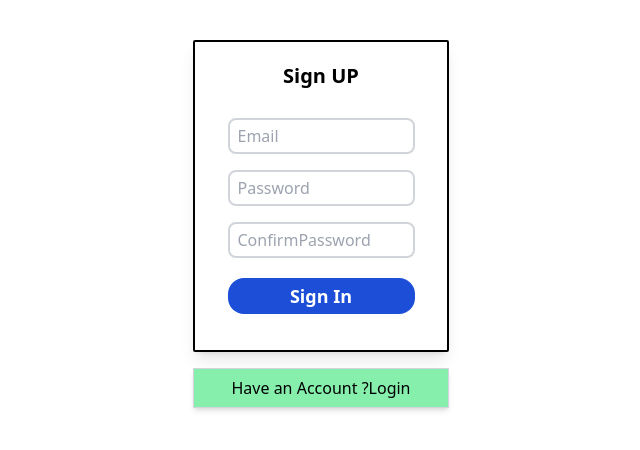
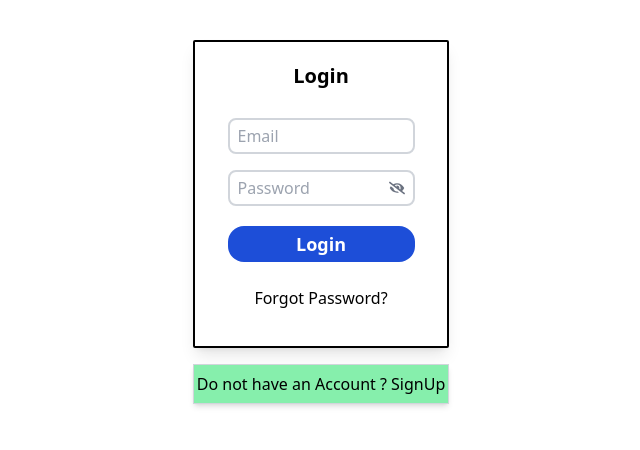
Before and after one commit to Kuldeep2804Yadav/ExpanseTracker-React, a React (Create React App) app: page / in a window 1280 px wide. Both pictures are taken after a click on the button "Login". Shown: the top 450 px of the page, without its empty margins (319-959 px from the left). Built offline with nearby package versions, Linux system fonts and the light colour scheme.

Commit message:
addedd a Login Page and Login functionality

```diff
--- a/package.json
+++ b/package.json
@@ -9,6 +9,9 @@
     "axios": "^1.7.3",
     "react": "^18.3.1",
     "react-dom": "^18.3.1",
+    "react-icons": "^5.2.1",
+    "react-router": "^6.26.0",
+    "react-router-dom": "^6.26.0",
     "react-scripts": "5.0.1",
     "web-vitals": "^2.1.4"
   },
--- a/src/App.js
+++ b/src/App.js
@@ -1,10 +1,17 @@
 import AuthPage from "./components/Authentication/AuthPage";
+import { Route, Routes } from "react-router";
+import Home from "./components/Home/Home";
 
 function App() {
   return (
     <div >
+      <Routes>
+        <Route path="/" element= <AuthPage/> />
+        <Route path="/home" element=<Home/>/>
 
-      <AuthPage/>
+
+      </Routes>
+
     </div>
   );
 }
--- a/src/components/Authentication/AuthPage.js
+++ b/src/components/Authentication/AuthPage.js
@@ -1,12 +1,29 @@
 import React, { useState } from "react";
 import InputAuth from "./InputAuth";
+import { useNavigate } from "react-router";
+
 
 const AuthPage = () => {
+  const [login, setLoggedIn] = useState(false);
+  const [error, setError] = useState();
+  const naviagte= useNavigate();
+
+
   const loginHandler = async (formData) => {
+    let url;
+    if (login) {
+      url =
+        "https://identitytoolkit.googleapis.com/v1/accounts:signInWithPassword?key=AIzaSyAALviDexVj08E56WEoeWX2oCtKXno-d1k";
+    } else {
+      if (formData.password != formData.confirmPassword) {
+        alert("Password And Confirm Password Should Be Same");
+      } else {
+        url =
+          "https://identitytoolkit.googleapis.com/v1/accounts:signUp?key=AIzaSyAALviDexVj08E56WEoeWX2oCtKXno-d1k";
+      }
+    }
     try {
-      const response = await fetch(
-        "https://identitytoolkit.googleapis.com/v1/accounts:signUp?key=AIzaSyAALviDexVj08E56WEoeWX2oCtKXno-d1k",
-        {
+      const response = await fetch(url, {
         method: "POST",
         body: JSON.stringify({
           email: formData.email,
@@ -16,29 +33,56 @@ const AuthPage = () => {
         headers: {
           "Content-Type": "application/json",
         },
-        }
-      );
+      });
       if (!response.ok) {
         throw new Error("wrong");
       } else {
         alert("suceessfully login");
+        setLoggedIn(true);
       }
-      console.log(response.json());
+      if(login){
+        naviagte('/home', {replace: true})
+      }
     } catch (error) {
       console.log(error.message);
+      setError(error.message);
     }
   };
 
   return (
-    <div className="m mt-10">
+    <div className=" mt-10 ">
       <div className=" h-1/2 w-1/5 border border-2 border-black shadow-lg rounded-sm m-auto p-3">
         <h1 className="text-center text-black my-2 font-bold text-xl">
-          Sign UP
+          {login ? "Login" : "SignUp"}
         </h1>
-        <InputAuth loginHandler={loginHandler} />
+        <InputAuth loginHandler={loginHandler} login={login} />
       </div>
       <div className=" mt-4 h-10 w-1/5 border border-gray-300 bg-green-300 m-auto flex items-center justify-center shadow-md">
-        <span>Have an Account ?</span> <button>Login</button>
+        <div>
+          {!login ? (
+            <div>
+              <span>Have an Account ?</span>
+              <button
+                onClick={() => {
+                  setLoggedIn(true);
+                }}
+              >
+                Login
+              </button>
+            </div>
+          ) : (
+            <div>
+              <span> Do not have an Account ? </span>
+              <button
+                onClick={() => {
+                  setLoggedIn(false);
+                }}
+              >
+                SignUp
+              </button>
+            </div>
+          )}
+        </div>
       </div>
     </div>
   );
--- a/src/components/Authentication/InputAuth.js
+++ b/src/components/Authentication/InputAuth.js
@@ -1,30 +1,34 @@
 import React from "react";
 import { useState } from "react";
+import { FaEye, FaEyeSlash } from "react-icons/fa";
 
 const InputAuth = (props) => {
+  const [passwordVisible, setPasswordVisible] = useState(false);
   const [formData, setFormData] = useState({
     email: "",
     password: "",
     confirmPassword: "",
   });
+
   const changeHandler = (e) => {
     const { name, value } = e.target;
     setFormData({ ...formData, [name]: value });
   };
+
   const formSubmitHandler = (event) => {
     event.preventDefault();
-
-    if (formData.password === formData.confirmPassword) {
     props.loginHandler(formData);
     setFormData({
       email: "",
       password: "",
       confirmPassword: "",
     });
-    } else {
-      alert("Password And Confirm Password Should Be Same");
-    }
   };
+
+  const togglePasswordVisibility = () => {
+    setPasswordVisible(!passwordVisible);
+  };
+
   return (
     <form onSubmit={formSubmitHandler} className="p-3 text-center">
       <div>
@@ -35,36 +39,45 @@ const InputAuth = (props) => {
           value={formData.email}
           required
           placeholder="Email"
-          className=" h-9 w-11/12 p-2 my-2 border border-gray-300 border-2 rounded-lg"
+          className="h-9 w-11/12 p-2 my-2 border border-gray-300 border-2 rounded-lg"
         />
-
+        <div className="relative h-9 w-11/12 p-2 my-2 border border-gray-300 border-2 rounded-lg mx-auto flex items-center">
           <input
-          type="password"
+            type={passwordVisible ? "text" : "password"}
             onChange={changeHandler}
             name="password"
             value={formData.password}
             required
             placeholder="Password"
-          className=" h-9 w-11/12 p-2 my-2 border border-gray-300 border-2 rounded-lg"
+            className="w-full border-none outline-none"
           />
-
+          <button
+            type="button"
+            onClick={togglePasswordVisibility}
+            className="absolute right-2 top-1/2 transform -translate-y-1/2 text-gray-500"
+          >
+            {passwordVisible ? <FaEye /> : <FaEyeSlash />}
+          </button>
+        </div>
+        {!props.login && (
           <input
             type="password"
             onChange={changeHandler}
             name="confirmPassword"
             value={formData.confirmPassword}
             required
-          placeholder="ConfirmPassword"
-          className=" h-9  w-11/12 p-2 my-2 border border-gray-300 border-2 rounded-lg"
+            placeholder="Confirm Password"
+            className="h-9 w-11/12 p-2 my-2 border border-gray-300 border-2 rounded-lg"
           />
+        )}
       </div>
-
       <button
-        className=" h-9 w-11/12 bg-blue-700 text-white text-center rounded-2xl my-3 font-bold text-lg"
+        className="h-9 w-11/12 bg-blue-700 text-white text-center rounded-2xl my-3 font-bold text-lg"
         type="submit"
       >
-        Sign In
+        {!props.login ? "Signup" : "Login"}
       </button>
+      {props.login && <button className="my-3">Forgot Password?</button>}
     </form>
   );
 };
--- /dev/null
+++ b/src/components/Home/Home.js
@@ -0,0 +1,12 @@
+import React from 'react'
+
+const Home = () => {
+  return (
+    <div >
+    <div className=' h-11 bg-black text-white p-3'>Expanse Tracker</div>
+
+    </div>
+  )
+}
+
+export default Home
--- a/src/index.js
+++ b/src/index.js
@@ -2,6 +2,11 @@ import React from "react";
 import ReactDOM from "react-dom/client";
 import "./index.css";
 import App from "./App";
+import { BrowserRouter } from "react-router-dom";
 
 const root = ReactDOM.createRoot(document.getElementById("root"));
-root.render(<App />);
+root.render(
+  <BrowserRouter>
+    <App />
+  </BrowserRouter>
+);
--- a/tailwind.config.js
+++ b/tailwind.config.js
@@ -5,6 +5,7 @@ module.exports = {
   ],
   theme: {
     extend: {},
+
   },
   plugins: [],
 }
```
Also changed, not shown: 1 other file (tests, documents, lock files or other folders). Lines whose indentation alone changed are shown as unchanged.
